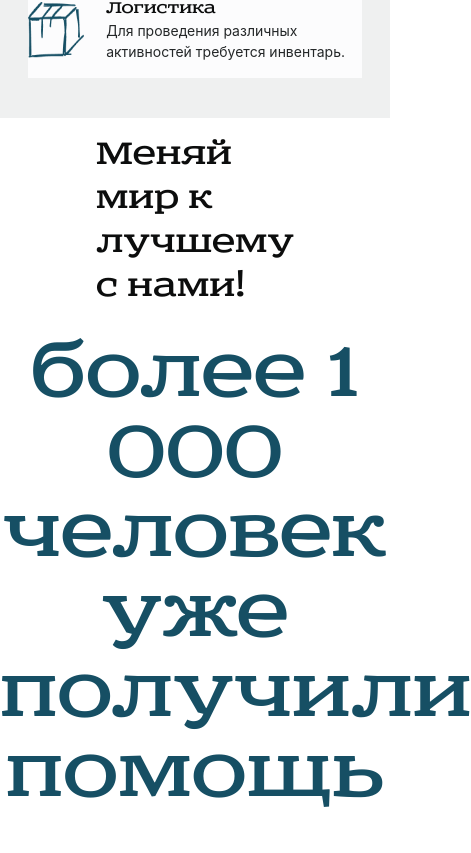
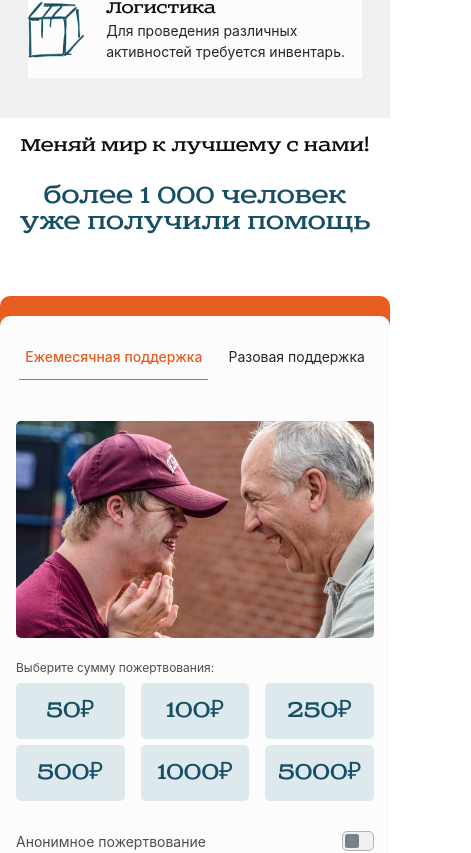
Before and after one commit to Phizick/NKO-project, a React (Create React App) app in the folder frontend/: page / in a window 390 px wide. Shown: the part 2812-3665 px from the top of the page, 471 px wide, since content can reach past the window. Built offline with nearby package versions, Linux system fonts and the light colour scheme.

Commit message:
fix: rename donate module

```diff
--- a/frontend/src/components/App/App.jsx
+++ b/frontend/src/components/App/App.jsx
@@ -1,7 +1,7 @@
 import { Route, Switch } from "react-router-dom";
 import { ErrorPage } from "../../pages/ErrorPage/ErrorPage";
 import { MainPage } from "../../pages/MainPage/MainPage";
-import Donate from "../../pages/Donate/Donate";
+import DonationPage from "../../pages/Donate/DonationPage";
 
 import styleApp from "./App.module.css";
 import {NewsPage} from "../../pages/NewsPage/NewsPage";
@@ -24,7 +24,7 @@ export const App = () => {
           <UseFulPage />
         </Route>
         <Route path="/donation" exact={true}>
-          <Donate />
+          <DonationPage />
         </Route>
         <Route path="*">
           <ErrorPage />
--- /dev/null
+++ b/frontend/src/components/Donation/Donation.jsx
@@ -0,0 +1,16 @@
+import DonationForm from "./DonationForm";
+import DonationReason from "./DonationReason";
+import DonationStyles from '../../components/Donation/Donation.module.css';
+
+const Donation = () => {
+	return (
+		<section className="donate">
+			<DonationReason />
+			<h2 className={DonationStyles.donate__title + ' ' + DonationStyles.donate__title_type_root}>Меняй мир к лучшему с нами!</h2>
+			<p className={DonationStyles.donate__paragraph}>более 1 000 человек</p>
+			<p className={DonationStyles.donate__paragraph}>уже получили помощь</p>
+			<DonationForm />
+		</section>
+	);
+}
+export default Donation;
--- a/frontend/src/components/Donate/Donate.module.css
+++ b/frontend/src/components/Donation/Donation.module.css
@@ -19,6 +19,7 @@
 	font-size: 40px;
 	line-height: 125%;
 	color: var(--Gradation-700);
+	text-align: center;
 }
 .donate__paragraph {
 	margin: 0;
@@ -321,6 +322,13 @@ input::-webkit-inner-spin-button {
     width: min-content;
     margin: 16px auto 26px;;
 	}
+	.donate__title_type_root {
+		font-size: 5vw;
+    width: fit-content;
+	}
+	.donate__paragraph {
+		font-size: 6.67vw;
+	}
 	.donate__reasons {
 		width: 100%;
     padding-top: 18px;
--- a/frontend/src/components/Donate/DonateForm.jsx
+++ b/frontend/src/components/Donation/DonationForm.jsx
@@ -1,13 +1,13 @@
 import { useState } from 'react';
 import { useLocation } from 'react-router-dom';
 import donateFormImg from '../../images/donate__form.jpg';
-import DonateRadioButton from './DonateRadioButton';
-import styles from '../../components/Donate/Donate.module.css';
+import DonationRadioButton from './DonationRadioButton';
+import styles from '../../components/Donation/Donation.module.css';
 
-const DonateForm = () => {
+const DonationForm = () => {
 	const [onceDonation, setOnceDonation] = useState(true);
 	const [anonimus, setAnonimus] = useState(false);
-	const [donateAmount, setDonateAmount] = useState('');
+	const [donateAmount, setDonationAmount] = useState('');
 	const { pathname } = useLocation();
 	const donationMonthlyHandler = () => {
 		setOnceDonation(false);
@@ -16,7 +16,7 @@ const DonateForm = () => {
 		setOnceDonation(true);
 	}
 	const donateHandler = (num) => {
-		setDonateAmount(num);
+		setDonationAmount(num);
 	}
 	const handleAnonimus = () => {
 		setAnonimus(!anonimus);
@@ -44,13 +44,13 @@ const DonateForm = () => {
 				<img src={donateFormImg} className={styles.donate__formImage} alt="счастливые молодой парень и мужчина смотрят друг другу в глаза" />
 				<span className={styles.donate__formTitle}>Выберите сумму пожертвования:</span>
 				<div className={styles.donate__donationContainer}>
-					<DonateRadioButton value={50} onChange={donateHandler} donateAmount={donateAmount} />
-					<DonateRadioButton value={100} onChange={donateHandler} donateAmount={donateAmount} />
-					<DonateRadioButton value={250} onChange={donateHandler} donateAmount={donateAmount} /></div>
+					<DonationRadioButton value={50} onChange={donateHandler} donateAmount={donateAmount} />
+					<DonationRadioButton value={100} onChange={donateHandler} donateAmount={donateAmount} />
+					<DonationRadioButton value={250} onChange={donateHandler} donateAmount={donateAmount} /></div>
 				<div className={styles.donate__donationContainer + (onceDonation ? '' : ' ' + styles.donate__formElement_type_hidden)}>
-					<DonateRadioButton value={500} onChange={donateHandler} donateAmount={donateAmount} />
-					<DonateRadioButton value={1000} onChange={donateHandler} donateAmount={donateAmount} />
-					<DonateRadioButton value={5000} onChange={donateHandler} donateAmount={donateAmount} />
+					<DonationRadioButton value={500} onChange={donateHandler} donateAmount={donateAmount} />
+					<DonationRadioButton value={1000} onChange={donateHandler} donateAmount={donateAmount} />
+					<DonationRadioButton value={5000} onChange={donateHandler} donateAmount={donateAmount} />
 				</div>
 				<label htmlFor="donate" className={styles.donate__formLabel	+ (!onceDonation ? '' : ' ' + styles.donate__formElement_type_hidden)}>
 					<span className={styles.donate__formSpan}>Введите собственную сумму пожертвования:</span>
@@ -67,4 +67,4 @@ const DonateForm = () => {
 		</div>
 	);
 }
-export default DonateForm;
+export default DonationForm;
--- a/frontend/src/components/Donate/DonateRadioButton.jsx
+++ b/frontend/src/components/Donation/DonationRadioButton.jsx
@@ -1,6 +1,6 @@
-import styles from '../../components/Donate/Donate.module.css';
+import styles from '../../components/Donation/Donation.module.css';
 
-const DonateRadioButton = ({ value, className, onChange, donateAmount }) => {
+const DonationRadioButton = ({ value, className, onChange, donateAmount }) => {
 	const handeleRadio = () => {
 		onChange(value)
 	}
@@ -18,4 +18,4 @@ const DonateRadioButton = ({ value, className, onChange, donateAmount }) => {
 		</label>
 	);
 }
-export default DonateRadioButton;
+export default DonationRadioButton;
--- a/frontend/src/components/Donate/DonateReason.jsx
+++ b/frontend/src/components/Donation/DonationReason.jsx
@@ -1,9 +1,9 @@
 import staffImg from '../../images/donate_reason_type_staff.png';
 import logisticsImg from '../../images/donate_reason_type_logistics.png';
 import inventoryImg from '../../images/donate_reason_type_inventory.png';
-import styles from '../../components/Donate/Donate.module.css';
+import styles from '../../components/Donation/Donation.module.css';
 
-const DonateReason = () => {
+const DonationReason = () => {
 	return (
 		<div className={styles.donate__reasons}>
 			<h3 className={styles.donate__reasonsTitle}>На что нужны пожертвования</h3>
@@ -33,4 +33,4 @@ const DonateReason = () => {
 			</div>
 	);
 }
-export default DonateReason;
+export default DonationReason;
--- a/frontend/src/pages/Donate/Donate.jsx
+++ b/frontend/src/pages/Donate/DonationPage.jsx
@@ -1,11 +1,11 @@
-import DonateForm from '../../components/Donate/DonateForm';
-import DonateReason from '../../components/Donate/DonateReason';
-import styles from '../../components/Donate/Donate.module.css';
+import DonationForm from '../../components/Donation/DonationForm';
+import DonationReason from '../../components/Donation/DonationReason';
+import styles from '../../components/Donation/Donation.module.css';
 import Navigation from "../../components/Navigation/Navigation";
 import Footer from '../../components/Footer/Footer';
 import Header from '../../components/Header/Header';
 
-const Donate = () => {
+const DonationPage = () => {
 
   return (
 		<>
@@ -13,12 +13,12 @@ const Donate = () => {
 			<Navigation path="/donation" name="Пожертвовать" />
 			<section className={styles.donate}>
 				<h2 className={styles.donate__title}>Сделать пожертвование детям</h2>
-				<DonateReason />
-				<DonateForm />
+				<DonationReason />
+				<DonationForm />
 			</section>
 			<Footer />
 		</>
   );
 };
 
-export default Donate
+export default DonationPage;
--- a/frontend/src/pages/MainPage/MainPage.jsx
+++ b/frontend/src/pages/MainPage/MainPage.jsx
@@ -4,9 +4,7 @@ import Header from "../../components/Header/Header";
 import Footer from "../../components/Footer/Footer";
 import Programs from "../../components/Programs/Programs";
 import Partners from "../../components/Partners/Partners";
-import DonateForm from "../../components/Donate/DonateForm";
-import DonateReason from "../../components/Donate/DonateReason";
-import DonateStyles from '../../components/Donate/Donate.module.css';
+import Donation from "../../components/Donation/Donation";
 
 export const MainPage = () => {
   return (
@@ -15,13 +13,7 @@ export const MainPage = () => {
       <Promo />
       <Programs/>
       <Partners />
-      <section className="donate">
-        <DonateReason />
-        <h2 className={DonateStyles.donate__title + ' ' + DonateStyles.donate__title_type_root}>Меняй мир к лучшему с нами!</h2>
-        <p className={DonateStyles.donate__paragraph}>более 1 000 человек</p>
-        <p className={DonateStyles.donate__paragraph}>уже получили помощь</p>
-        <DonateForm />
-      </section>
+      <Donation />
       <Footer/>
     </div>
   );
```
